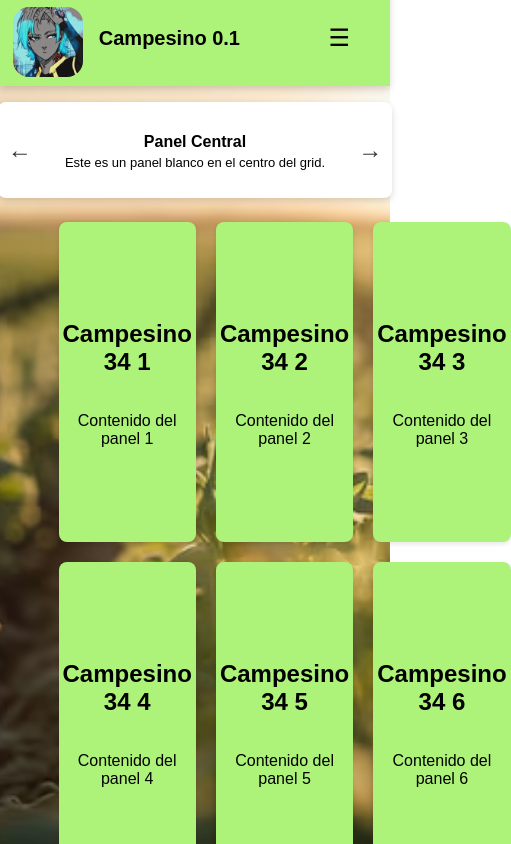
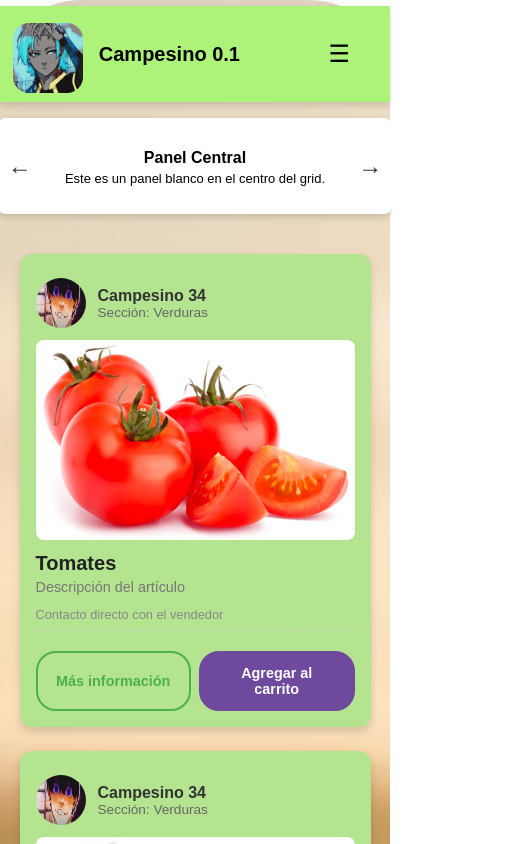
Before and after one commit to symartinez2110/CAMPO-A-UN-CLICK, a Vue app: page /homeUser in a window 390 px wide. Shown: the top 844 px of the page, 511 px wide, since content can reach past the window. Built offline with nearby package versions, Linux system fonts and the light colour scheme.

Commit message:
En esta version Se configura las vistas del home adaptando el diseño responsive y ajustando los contenedores de los productos

```diff
--- a/src/views/HomeView.vue
+++ b/src/views/HomeView.vue
@@ -12,21 +12,36 @@
     </div>
 
     <div class="grid-container">
-      <div class="panel" v-for="n in 6" :key="n">
-        <h2>Campesino 34 {{ n }}</h2>
-        <p>Contenido del panel {{ n }}</p>
+      <div class="product-card" v-for="n in 6" :key="n">
+        <div class="seller-info">
+          <div class="avatar-circle"><img src="../../public/foto_user.png" alt=""></div>
+          <div class="seller-text">
+            <h6>Campesino 34</h6>
+            <span>Sección: Verduras</span>
+          </div>
+        </div>
+        <div class="product-image-container">
+          <img class="product-img" src="../../public/foto_producto.jpg" alt="Tomates">
+        </div>
+        <div class="product-details">
+          <h5>Tomates</h5>
+          <span class="description">Descripción del artículo</span>
+        </div>
+        <span class="contact">Contacto directo con el vendedor</span>
+        <div class="buttons-container">
+          <button class="btn more-info">Más información</button>
+          <button class="btn add-to-cart">Agregar al carrito</button>
+        </div>
       </div>
     </div>
   </div>
 </template>
+<script setup>
 
-<script setup>
-// 1. Importa el nuevo componente
-import theHeader from '../components/theHeader.vue'; // Asegúrate que la ruta sea correcta
+import theHeader from '../components/theHeader.vue';
 </script>
 
 <style scoped>
-/* Estilo general del contenedor */
 .main-container {
   display: flex;
   flex-direction: column;
@@ -36,9 +51,10 @@ import theHeader from '../components/theHeader.vue'; // Asegúrate que la ruta s
   background-size: cover;
   background-position: center;
   background-repeat: no-repeat;
+  min-height: 100vh;
+  padding: 1rem 0;
+  border-radius: 5rem;
 }
-
-/* LOS ESTILOS DEL HEADER YA NO VAN AQUÍ, LOS HEMOS MOVIDO */
 
 .panel-central {
   background-color: white;
@@ -46,13 +62,13 @@ import theHeader from '../components/theHeader.vue'; // Asegúrate que la ruta s
   border-radius: 8px;
   box-shadow: 0 3px 7px rgba(0, 0, 0, 0.15);
   text-align: center;
-  grid-column: span 3;
   position: relative;
   display: flex;
   align-items: center;
   justify-content: center;
   width: 95%;
-  margin-bottom: 1.5rem;
+  max-width: 900px;
+  margin-bottom: 2.5rem;
   height: 5rem;
 }
 
@@ -92,21 +108,159 @@ import theHeader from '../components/theHeader.vue'; // Asegúrate que la ruta s
 .grid-container {
   display: grid;
   grid-template-columns: repeat(3, 1fr);
-  gap: 20px;
-  width: 70%;
-  max-width: 1000px;
-  padding: 0 20px;
+  gap: 2rem;
+  width: 90%;
+  max-width: 1200px;
+  padding: 0 1rem;
 }
 
-.panel {
-  background-color: #AEF379;
-  padding: 20px 4px;
-  border-radius: 8px;
-  box-shadow: 0 2px 5px rgba(0, 0, 0, 0.1);
-  text-align: center;
-  height: 280px;
+.product-card {
+  background-color: #B5E491; /* Un verde claro para el fondo */
+  padding: 1.5rem 1rem 1rem; /* Más espacio arriba */
+  border-radius: 12px;
+  box-shadow: 0 4px 8px rgba(0, 0, 0, 0.15);
   display: flex;
   flex-direction: column;
+  gap: 0.75rem;
+}
+
+.seller-info {
+  display: flex;
+  align-items: center;
+  gap: 0.75rem;
+}
+
+.avatar-circle img{
+  width: 50px;
+  height: 50px;
+  border-radius: 50%;
+  background-color: #79C265;
+  color: white;
+  display: flex;
+  align-items: center;
   justify-content: center;
+  font-weight: bold;
+  font-size: 1.2rem;
+}
+
+.seller-text {
+  display: flex;
+  flex-direction: column;
+}
+
+.seller-text h6 {
+  margin: 0;
+  font-size: 1rem;
+  font-weight: 600;
+  color: #333;
+}
+
+.seller-text span {
+  font-size: 0.85rem;
+  color: #666;
+}
+
+.product-image-container {
+  width: 100%;
+  height: 200px;
+  overflow: hidden;
+  border-radius: 8px;
+}
+
+.product-img {
+  width: 100%;
+  height: 100%;
+  object-fit: cover;
+  display: block;
+}
+
+.product-details {
+  display: flex;
+  flex-direction: column;
+  gap: 0.25rem;
+}
+
+.product-details h5 {
+  margin: 0;
+  font-size: 1.25rem;
+  font-weight: 700;
+  color: #222;
+}
+
+.description {
+  font-size: 0.9rem;
+  color: #777;
+}
+
+.contact {
+  font-size: 0.8rem;
+  color: #888;
+  border-bottom: 1px dashed #ccc;
+  padding-bottom: 0.5rem;
+  margin-bottom: 0.5rem;
+}
+
+.buttons-container {
+  display: flex;
+  justify-content: space-between;
+  gap: 0.5rem;
+}
+
+.btn {
+  padding: 0.75rem 1rem;
+  border: none;
+  border-radius: 20px;
+  cursor: pointer;
+  font-weight: bold;
+  font-size: 0.9rem;
+  transition: all 0.3s ease;
+  width: 50%;
+}
+
+.more-info {
+  background-color: transparent;
+  color: #4CAF50;
+  border: 2px solid #4CAF50;
+}
+
+.add-to-cart {
+  background-color: #6F499E;
+  color: white;
+  border: 2px solid #6F499E;
+}
+
+.btn:hover {
+  opacity: 0.8;
+}
+
+/* --- Responsividad --- */
+
+/* Media query para pantallas pequeñas (móviles) */
+@media (max-width: 768px) {
+  .grid-container {
+    grid-template-columns: 1fr; /* Una columna para móviles */
+    width: 90%;
+    gap: 1.5rem;
+  }
+  .product-img {
+  width: 100%;
+  height: 100%;
+  object-fit: cover;
+  display: block;
+}
+}
+
+/* Media query para tablets */
+@media (min-width: 769px) and (max-width: 1024px) {
+  .grid-container {
+    grid-template-columns: repeat(2, 1fr); /* Dos columnas para tablets */
+    gap: 1.5rem;
+  }
+  .product-img {
+  width: 100%;
+  height: 100%;
+  object-fit: cover;
+  display: block;
+}
 }
 </style>
```
Also changed, not shown: public/foto_producto.jpg (added), public/foto_user.png (added).
